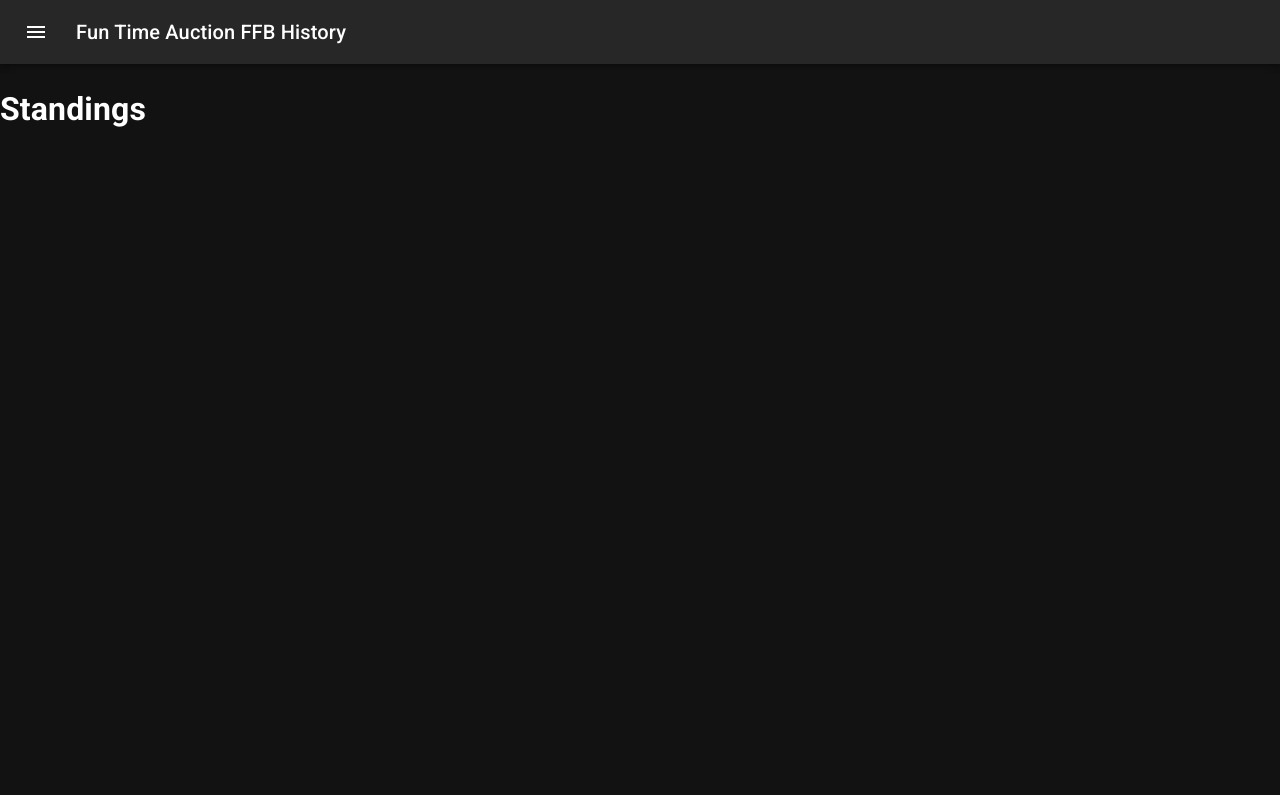
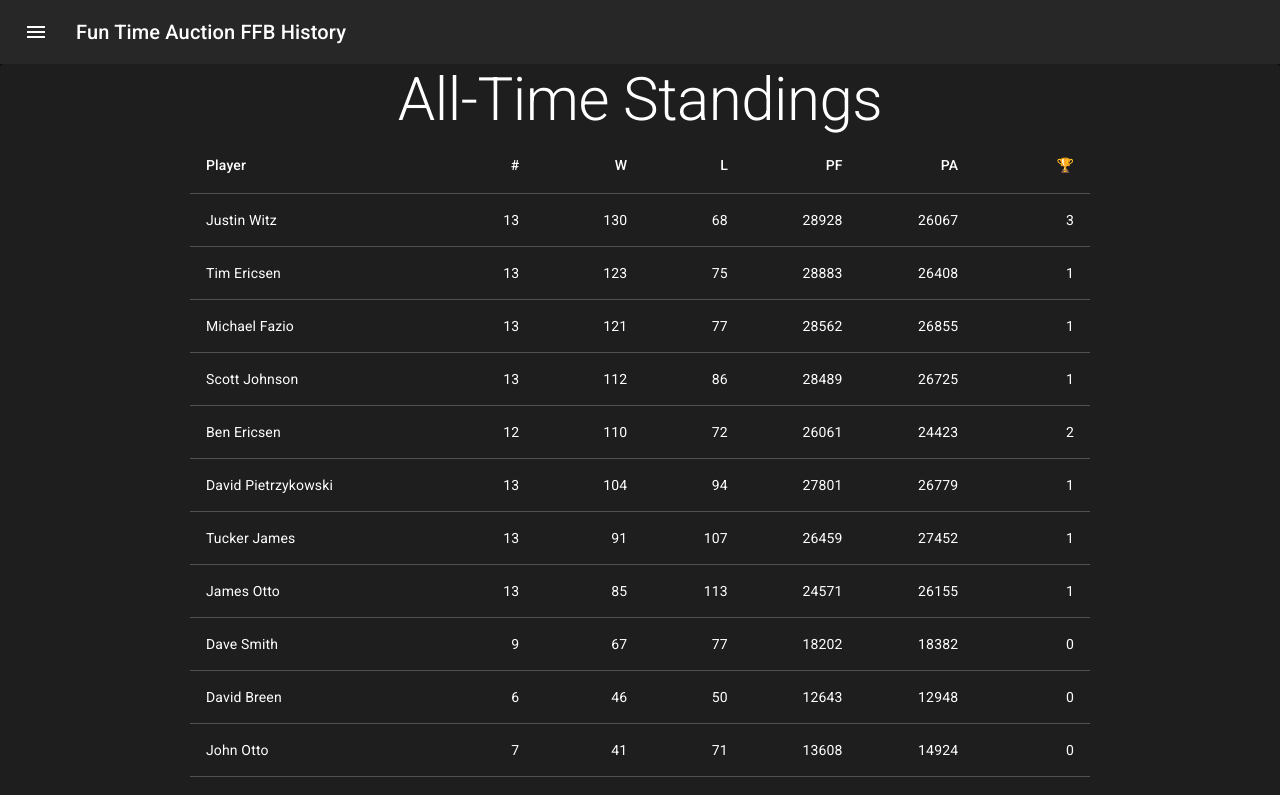
Before and after one commit to MFazio23/ESPN-FFB-Web, a React (Create React App) app: page /standings in a window 1280 px wide. Shown: the top 795 px of the page. Built offline with nearby package versions, Linux system fonts and the light colour scheme; what typescript-map would draw is missing.

Commit message:
Add basic standings screen

```diff
--- a/src/data/data-handler.ts
+++ b/src/data/data-handler.ts
@@ -6,10 +6,14 @@ import {RecordBookTitle} from "../record-book/types/RecordBookTitle";
 import {RecordBookEntry, recordBookEntryFromJson} from "../record-book/types/RecordBookEntry";
 
 import teamYearMapJson from './files/team-year-map.json';
+import standingsJson from './files/standings.json'
 import recordBookJson from './files/record-book.json'
 import recordBookTitlesJson from './files/record-book-titles.json';
+import {StandingsItem} from "../types/StandingsItem";
 
 const memberList: Array<Member> = require('./files/member-list.json');
+
+const standingsList: Array<StandingsItem> = Array.from(standingsJson);
 
 const recordBookMap = new TSMap<string, Array<RecordBookRecordJson>>().fromJSON(recordBookJson);
 const recordBookTitles = new TSMap<string, RecordBookTitle>().fromJSON(recordBookTitlesJson);
@@ -52,7 +56,8 @@ console.table(recordBook)
 
 const DataHandler = {
     teamYearMap,
-    recordBook
+    recordBook,
+    standingsList
 };
 
 export default DataHandler;
--- a/src/data/files/standings.json
+++ b/src/data/files/standings.json
@@ -11,6 +11,7 @@
         },
         "pointsAgainst": { "standardScoring": 14924.0 },
         "pointsScored": { "standardScoring": 13608.0 },
+        "seasons": { "standardScoring": 7 },
         "wins": { "standardScoring": 41 }
     },
     {
@@ -25,6 +26,7 @@
         },
         "pointsAgainst": { "standardScoring": 26067.219999999998 },
         "pointsScored": { "standardScoring": 28927.760000000017 },
+        "seasons": { "standardScoring": 13 },
         "wins": { "standardScoring": 130 }
     },
     {
@@ -39,6 +41,7 @@
         },
         "pointsAgainst": { "standardScoring": 2155.0 },
         "pointsScored": { "standardScoring": 1984.0 },
+        "seasons": { "standardScoring": 1 },
         "wins": { "standardScoring": 6 }
     },
     {
@@ -53,6 +56,7 @@
         },
         "pointsAgainst": { "standardScoring": 12948.0 },
         "pointsScored": { "standardScoring": 12643.0 },
+        "seasons": { "standardScoring": 6 },
         "wins": { "standardScoring": 46 }
     },
     {
@@ -67,6 +71,7 @@
         },
         "pointsAgainst": { "standardScoring": 18381.980000000003 },
         "pointsScored": { "standardScoring": 18202.22 },
+        "seasons": { "standardScoring": 9 },
         "wins": { "standardScoring": 67 }
     },
     {
@@ -81,6 +86,7 @@
         },
         "pointsAgainst": { "standardScoring": 26154.820000000007 },
         "pointsScored": { "standardScoring": 24571.33999999998 },
+        "seasons": { "standardScoring": 13 },
         "wins": { "standardScoring": 85 }
     },
     {
@@ -95,6 +101,7 @@
         },
         "pointsAgainst": { "standardScoring": 15393.0 },
         "pointsScored": { "standardScoring": 13113.0 },
+        "seasons": { "standardScoring": 7 },
         "wins": { "standardScoring": 39 }
     },
     {
@@ -109,6 +116,7 @@
         },
         "pointsAgainst": { "standardScoring": 4064.0 },
         "pointsScored": { "standardScoring": 3310.0 },
+        "seasons": { "standardScoring": 2 },
         "wins": { "standardScoring": 8 }
     },
     {
@@ -123,6 +131,7 @@
         },
         "pointsAgainst": { "standardScoring": 2178.0 },
         "pointsScored": { "standardScoring": 2234.0 },
+        "seasons": { "standardScoring": 1 },
         "wins": { "standardScoring": 7 }
     },
     {
@@ -137,6 +146,7 @@
         },
         "pointsAgainst": { "standardScoring": 27452.219999999998 },
         "pointsScored": { "standardScoring": 26459.260000000002 },
+        "seasons": { "standardScoring": 13 },
         "wins": { "standardScoring": 91 }
     },
     {
@@ -151,6 +161,7 @@
         },
         "pointsAgainst": { "standardScoring": 26854.980000000007 },
         "pointsScored": { "standardScoring": 28562.42 },
+        "seasons": { "standardScoring": 13 },
         "wins": { "standardScoring": 121 }
     },
     {
@@ -165,6 +176,7 @@
         },
         "pointsAgainst": { "standardScoring": 26407.719999999994 },
         "pointsScored": { "standardScoring": 28882.56 },
+        "seasons": { "standardScoring": 13 },
         "wins": { "standardScoring": 123 }
     },
     {
@@ -179,6 +191,7 @@
         },
         "pointsAgainst": { "standardScoring": 26725.43999999999 },
         "pointsScored": { "standardScoring": 28488.51999999999 },
+        "seasons": { "standardScoring": 13 },
         "wins": { "standardScoring": 112 }
     },
     {
@@ -193,6 +206,7 @@
         },
         "pointsAgainst": { "standardScoring": 26778.559999999994 },
         "pointsScored": { "standardScoring": 27800.919999999995 },
+        "seasons": { "standardScoring": 13 },
         "wins": { "standardScoring": 104 }
     },
     {
@@ -207,6 +221,7 @@
         },
         "pointsAgainst": { "standardScoring": 24423.10000000001 },
         "pointsScored": { "standardScoring": 26061.079999999994 },
+        "seasons": { "standardScoring": 12 },
         "wins": { "standardScoring": 110 }
     },
     {
@@ -221,6 +236,7 @@
         },
         "pointsAgainst": { "standardScoring": 12939.199999999997 },
         "pointsScored": { "standardScoring": 11003.959999999995 },
+        "seasons": { "standardScoring": 6 },
         "wins": { "standardScoring": 32 }
     },
     {
@@ -235,6 +251,7 @@
         },
         "pointsAgainst": { "standardScoring": 2030.0 },
         "pointsScored": { "standardScoring": 1817.0 },
+        "seasons": { "standardScoring": 1 },
         "wins": { "standardScoring": 6 }
     },
     {
@@ -249,6 +266,7 @@
         },
         "pointsAgainst": { "standardScoring": 6567.8 },
         "pointsScored": { "standardScoring": 5988.060000000001 },
+        "seasons": { "standardScoring": 3 },
         "wins": { "standardScoring": 18 }
     },
     {
@@ -263,6 +281,7 @@
         },
         "pointsAgainst": { "standardScoring": 10100.320000000002 },
         "pointsScored": { "standardScoring": 10495.820000000002 },
+        "seasons": { "standardScoring": 5 },
         "wins": { "standardScoring": 38 }
     },
     {
@@ -277,6 +296,7 @@
         },
         "pointsAgainst": { "standardScoring": 8160.6799999999985 },
         "pointsScored": { "standardScoring": 7133.460000000003 },
+        "seasons": { "standardScoring": 4 },
         "wins": { "standardScoring": 16 }
     },
     {
@@ -291,6 +311,7 @@
         },
         "pointsAgainst": { "standardScoring": 7805.36 },
         "pointsScored": { "standardScoring": 7944.840000000002 },
+        "seasons": { "standardScoring": 4 },
         "wins": { "standardScoring": 28 }
     },
     {
@@ -305,6 +326,7 @@
         },
         "pointsAgainst": { "standardScoring": 5918.279999999998 },
         "pointsScored": { "standardScoring": 5252.28 },
+        "seasons": { "standardScoring": 3 },
         "wins": { "standardScoring": 9 }
     }
 ]
--- a/src/standings/Standings.js
+++ /dev/null
@@ -1,5 +0,0 @@
-export default function Standings() {
-    return (
-        <h1>Standings</h1>
-    )
-}
--- /dev/null
+++ b/src/standings/Standings.tsx
@@ -0,0 +1,127 @@
+import * as React from 'react';
+
+import dataHandler from '../data/data-handler';
+import {
+    Card,
+    Table,
+    TableBody,
+    TableCell,
+    TableContainer,
+    TableHead,
+    TableRow,
+    TableSortLabel,
+    Typography
+} from "@mui/material";
+
+const standings = dataHandler.standingsList;
+
+const standingsTableItems: Array<StandingsTableItem> = standings.map(standingsItem => ({
+    playerName: standingsItem.member.fullName,
+    seasons: standingsItem.seasons.standardScoring,
+    wins: standingsItem.wins.standardScoring,
+    losses: standingsItem.losses.standardScoring,
+    pointsScored: standingsItem.pointsScored.standardScoring,
+    pointsAgainst: standingsItem.pointsAgainst.standardScoring,
+    championships: standingsItem.championships.standardScoring,
+}));
+
+interface StandingsTableItem {
+    playerName: string,
+    seasons: number,
+    wins: number,
+    losses: number,
+    pointsScored: number,
+    pointsAgainst: number,
+    championships: number,
+}
+
+interface SortableTableHeaderCell {
+    id: keyof StandingsTableItem;
+    label: string,
+    numeric: boolean;
+}
+
+const headers: readonly SortableTableHeaderCell[] = [
+    {
+        id: 'playerName',
+        label: "Player",
+        numeric: false,
+    },
+    {
+        id: 'seasons',
+        label: "#",
+        numeric: true,
+    },
+    {
+        id: 'wins',
+        label: "W",
+        numeric: true,
+    },
+    {
+        id: 'losses',
+        label: "L",
+        numeric: true,
+    },
+    {
+        id: 'pointsScored',
+        label: "PF",
+        numeric: true,
+    },
+    {
+        id: 'pointsAgainst',
+        label: "PA",
+        numeric: true,
+    },
+    {
+        id: 'championships',
+        label: "🏆",
+        numeric: true,
+    },
+]
+
+const SortableTableHead = () => (
+    <TableHead>
+        <TableRow>
+            {headers.map((headerCell) => (
+                <TableCell
+                    key={headerCell.id}
+                    align={headerCell.numeric ? 'right' : 'left'}>
+                    <TableSortLabel>
+                        {headerCell.label}
+                    </TableSortLabel>
+                </TableCell>
+            ))}
+        </TableRow>
+    </TableHead>
+);
+
+const defaultSort = (itemA: StandingsTableItem, itemB: StandingsTableItem) => itemB.wins - itemA.wins
+
+const SortableTable = () => (
+    <Card>
+        <Typography variant="h2" component="h2" align="center">
+            All-Time Standings
+        </Typography>
+        <TableContainer>
+            <Table sx={{maxWidth: 900, margin: '0 auto'}}>
+                <SortableTableHead/>
+                <TableBody>
+                    {standingsTableItems.sort(defaultSort).slice().map((row, rowIndex) => (
+                        <TableRow key={rowIndex}>
+                            {Object.values(row).map((value, index) => (
+                                <TableCell key={index}
+                                           align={headers[index]?.numeric ? 'right' : 'left'}>{headers[index]?.numeric ? value.toFixed(0) : value}</TableCell>
+                            ))}
+                        </TableRow>
+                    ))}
+                </TableBody>
+            </Table>
+        </TableContainer>
+    </Card>
+)
+
+export default () => (
+    <div>
+        <SortableTable/>
+    </div>
+)
--- /dev/null
+++ b/src/types/StandingsItem.ts
@@ -0,0 +1,27 @@
+type StandingsItem = {
+    member: StandingsMember,
+    seasons: StandingsScoringItem,
+    pointsScored: StandingsScoringItem,
+    pointsAgainst: StandingsScoringItem,
+    wins: StandingsScoringItem,
+    losses: StandingsScoringItem,
+    championships: StandingsScoringItem,
+}
+
+type StandingsScoringItem = {
+    standardScoring: number,
+    bestBallScoring?: number,
+    topSixRankings?: number,
+}
+
+type StandingsMember = {
+    id: string,
+    firstName: string,
+    lastName: string,
+    fullName: string,
+    userName: string
+}
+
+export type {
+    StandingsItem
+}
```
